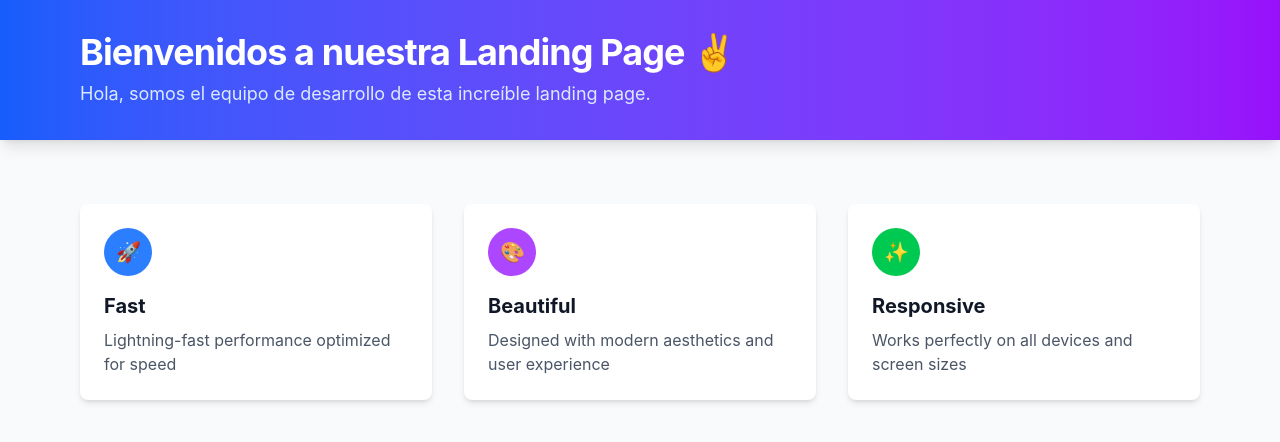
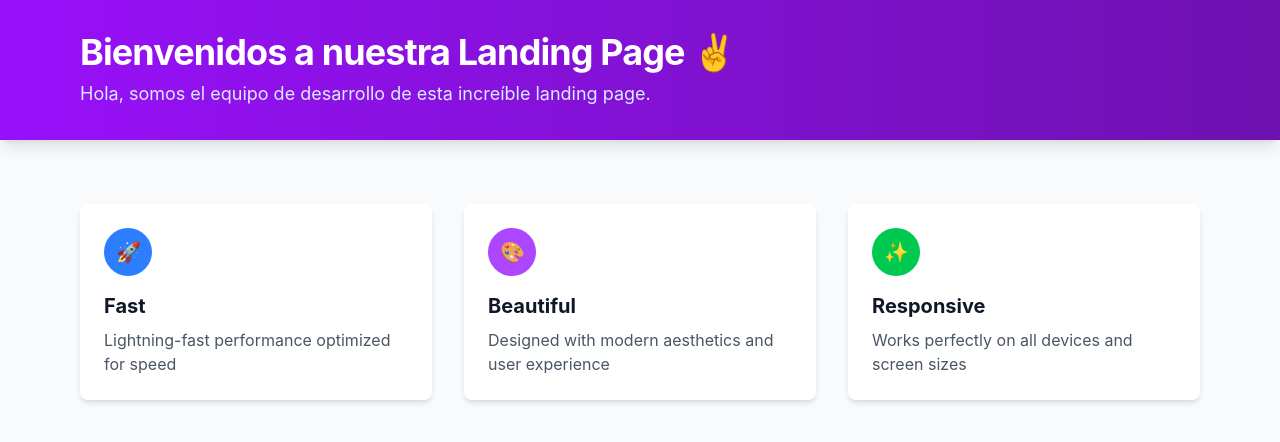
Before and after one commit to Abdiel-Bonilla/landing_page, a React (Vite) app: page / in a window 1280 px wide. Shown: the top 442 px of the page. Built offline with nearby package versions, Linux system fonts and the light colour scheme.

Commit message:
Cambios en clases

```diff
--- a/src/Components/Head.tsx
+++ b/src/Components/Head.tsx
@@ -2,7 +2,7 @@
 
 export default function Head() {
   return (
-    <header className="w-full bg-gradient-to-r from-blue-600 to-purple-600 py-8 shadow-lg">
+    <header className="w-full bg-linear-to-r from-purple-600 to-purple-800 py-8 shadow-lg">
       <div className="max-w-6xl mx-auto px-4">
         <h1 className="text-4xl font-bold text-white tracking-tight">
           Bienvenidos a nuestra Landing Page
```
